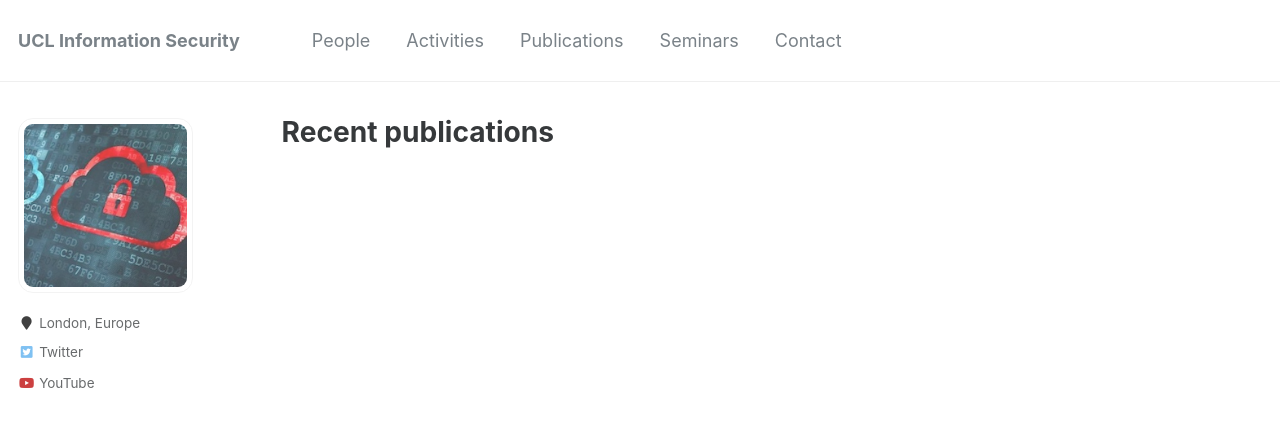
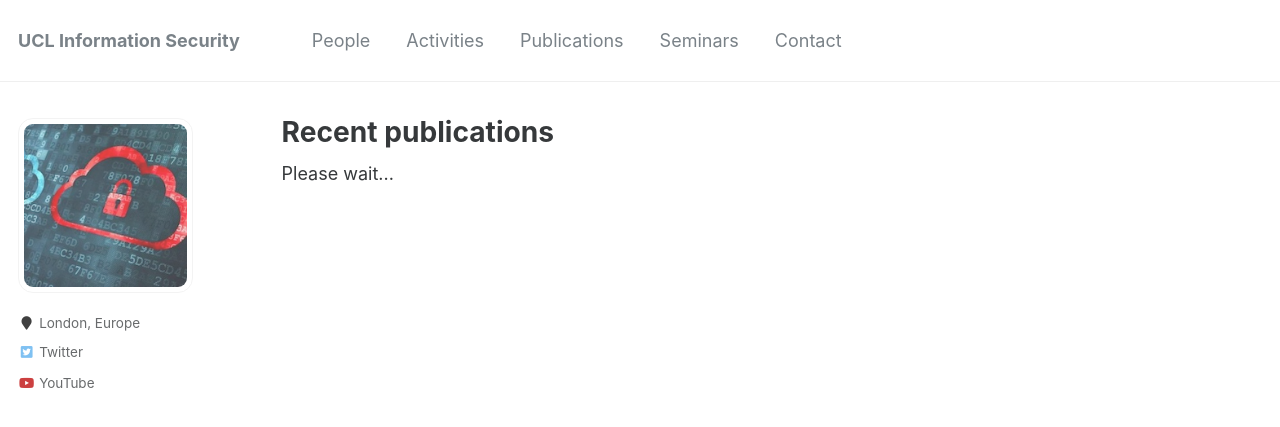
Before and after one commit to uclisec/uclisec.github.io, a Jekyll site: the page built from _pages/publications.md, in a window 1280 px wide. Shown: the top 427 px of the page. Built offline with Jekyll 4.4.1, drawn with Linux system fonts in a browser that asks for light colours.

Commit message:
Update publications.md

```diff
--- a/_pages/publications.md
+++ b/_pages/publications.md
@@ -21,4 +21,4 @@ div.pub {
   margin-top: 10px;
 }
 </style>
-<div id="content" hx-get="https://infosec-internal.cs.ucl.ac.uk/publications/" hx-trigger="load" hx-select="#pubs" hx-swap="outerHTML"></div>
+<div id="content" hx-get="https://infosec-internal.cs.ucl.ac.uk/publications/" hx-trigger="load" hx-select="#pubs" hx-swap="outerHTML">Please wait...</div>
```
